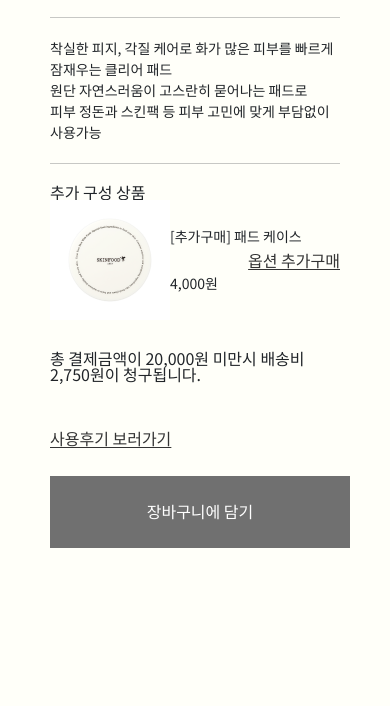
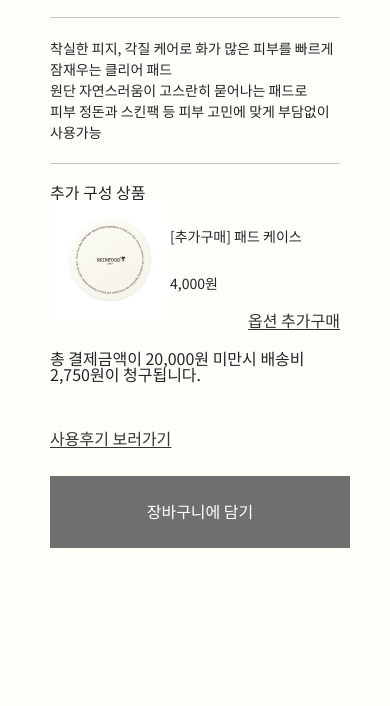
Before and after one commit to d2nst/skinfood, a plain HTML site: page details.html in a window 390 px wide. Shown: the part 729-1435 px from the top of the page. Drawn offline with nearby package versions, Linux system fonts and the light colour scheme; grey boxes are pictures that could not be loaded.

Commit message:
products 페이지 수정

```diff
--- a/css/responsive.css
+++ b/css/responsive.css
@@ -294,6 +294,10 @@
     padding: 0;
   }
 
+  #products .p__add .item a {
+    top: 100%;
+  }
+
   #products .product .txt {
     width: 100%;
     padding: 50px;
```
Also changed, not shown: 2 other files.
